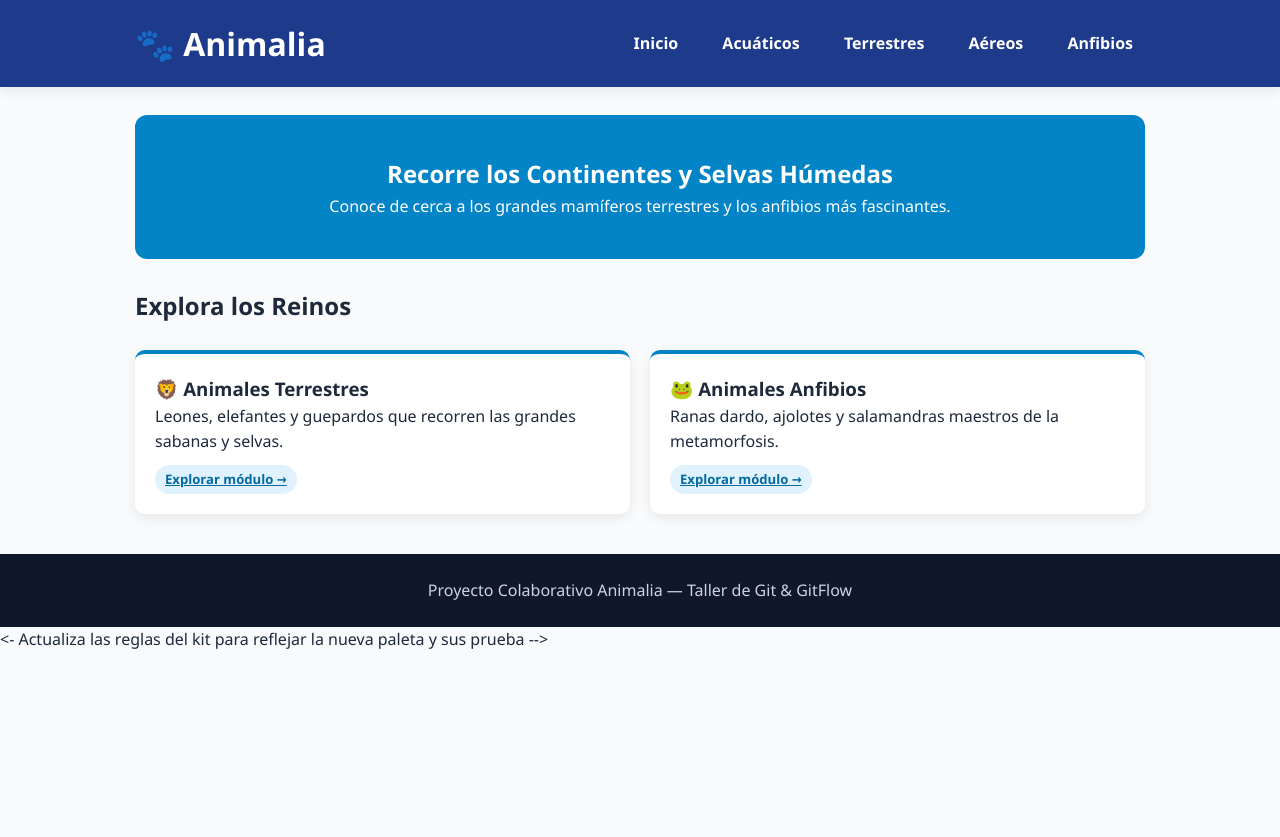
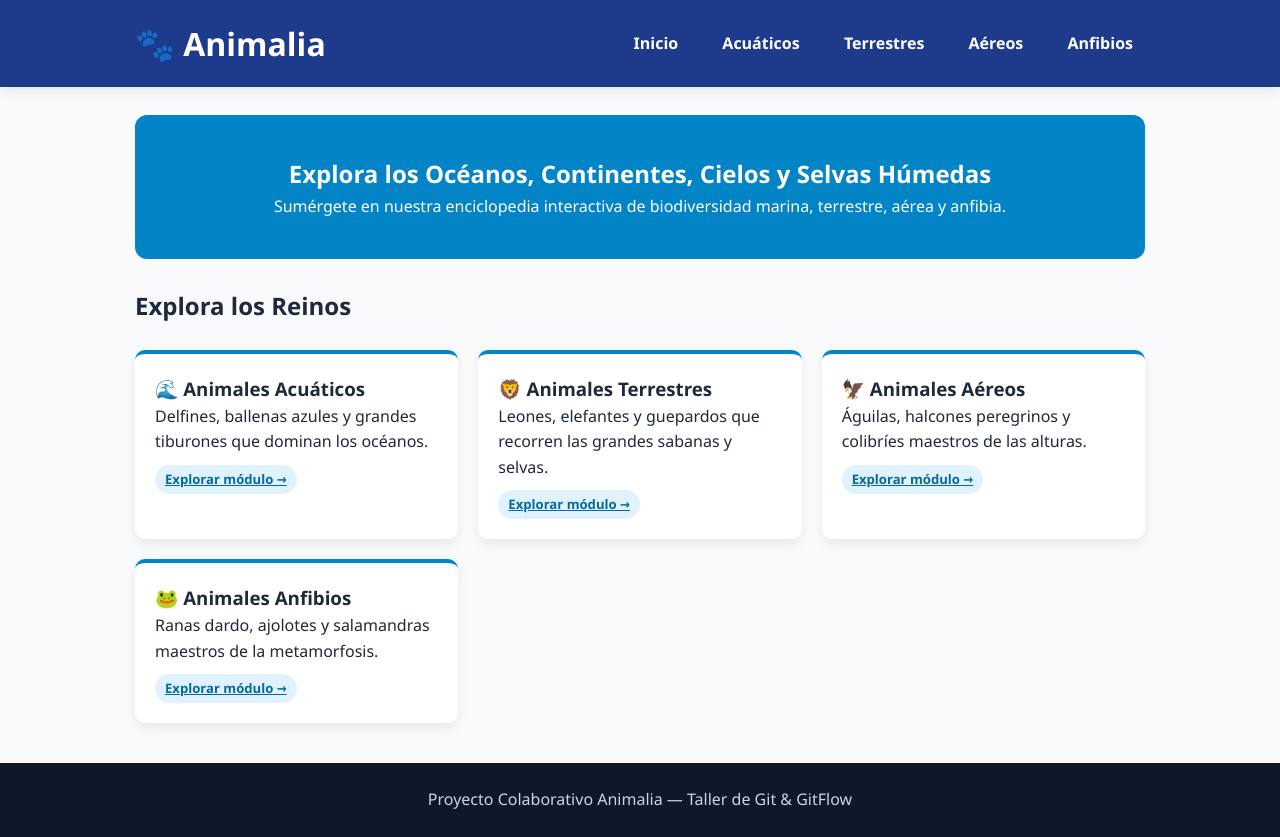
Before and after one commit to daniel1027va/animalia-gitflow, a plain HTML site: page index.html in a window 1280 px wide. Before the commit the page ends 800 px from the top, so only its background shows below. Drawn offline with Linux system fonts and the light colour scheme.

Commit message:
fix(home): resolve merge conflict and integrate all four animal kingdom cards

```diff
--- a/index.html
+++ b/index.html
@@ -21,20 +21,32 @@
   </header>
 
   <main class="container">
-    <!-- ZONA DE CONFLICTO PAREJA A (CODERS 1 Y 2): HERO BANNER -->
+    <!-- PORTADA UNIFICADA POR CODERS 1 Y 2 -->
     <section id="hero-banner" class="hero-banner">
-      <h2>Recorre los Continentes y Selvas Húmedas</h2>
-      <p>Conoce de cerca a los grandes mamíferos terrestres y los anfibios más fascinantes.</p>
+      <h2>Explora los Océanos, Continentes, Cielos y Selvas Húmedas</h2>
+      <p>Sumérgete en nuestra enciclopedia interactiva de biodiversidad marina, terrestre, aérea y anfibia.</p>
     </section>
 
-    <!-- ZONA DE TARJETAS DEL CATÁLOGO -->
+    <!-- CATÁLOGO COMPLETO CON LAS 4 CATEGORÍAS -->
     <section id="catalogo-reinos" class="catalogo-section">
       <h2>Explora los Reinos</h2>
       <div class="card-grid">
         <article class="card">
+          <h3>🌊 Animales Acuáticos</h3>
+          <p>Delfines, ballenas azules y grandes tiburones que dominan los océanos.</p>
+          <a href="acuaticos.html" class="badge">Explorar módulo &rarr;</a>
+        </article>
+
+        <article class="card">
           <h3>🦁 Animales Terrestres</h3>
           <p>Leones, elefantes y guepardos que recorren las grandes sabanas y selvas.</p>
           <a href="terrestres.html" class="badge">Explorar módulo &rarr;</a>
+        </article>
+
+        <article class="card">
+          <h3>🦅 Animales Aéreos</h3>
+          <p>Águilas, halcones peregrinos y colibríes maestros de las alturas.</p>
+          <a href="aereos.html" class="badge">Explorar módulo &rarr;</a>
         </article>
 
         <article class="card">
@@ -50,4 +62,4 @@
     <p>Proyecto Colaborativo Animalia &mdash; Taller de Git &amp; GitFlow</p>
   </footer>
 </body>
-</html><- Actualiza las reglas del kit para reflejar la nueva paleta y sus prueba -->
+</html>
```
